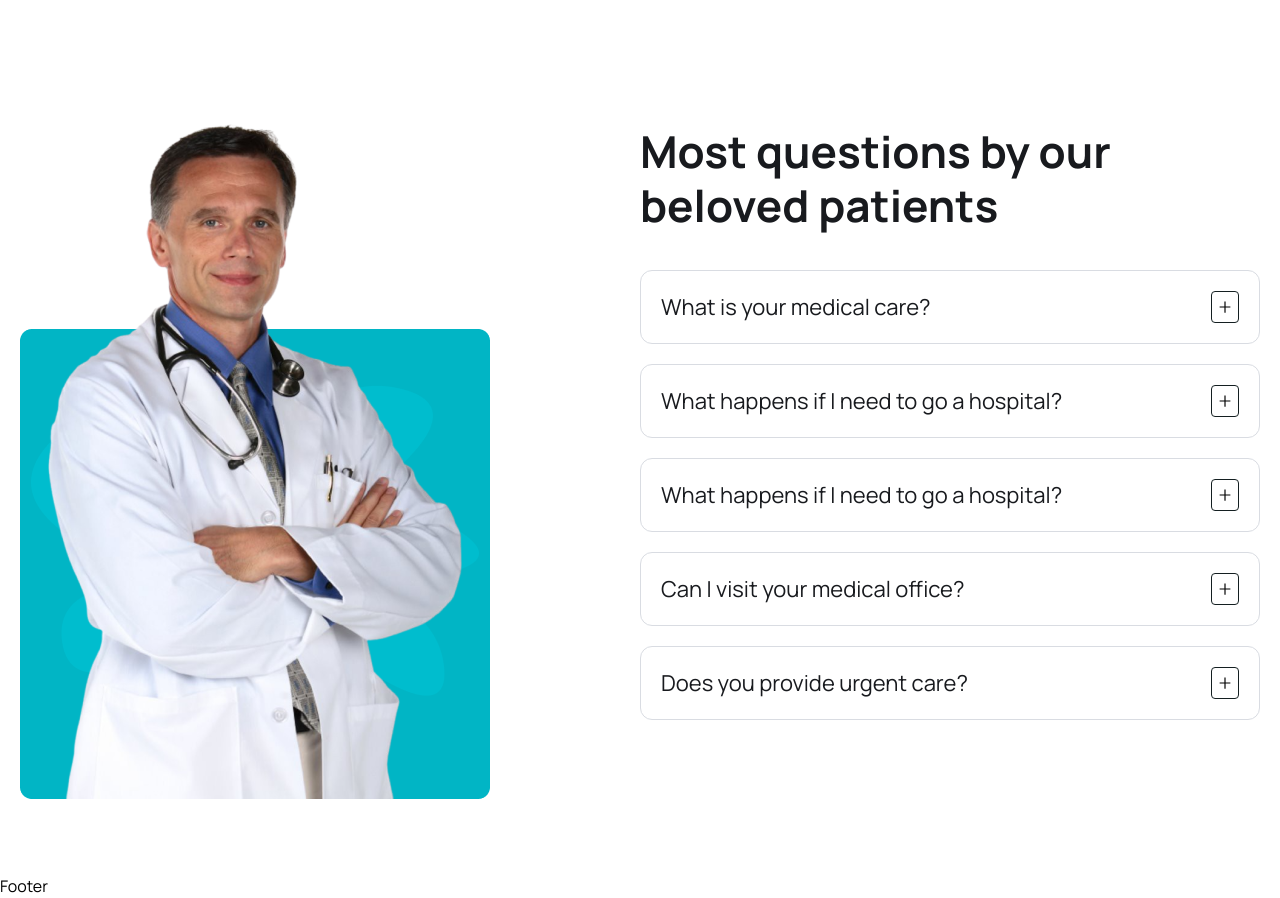
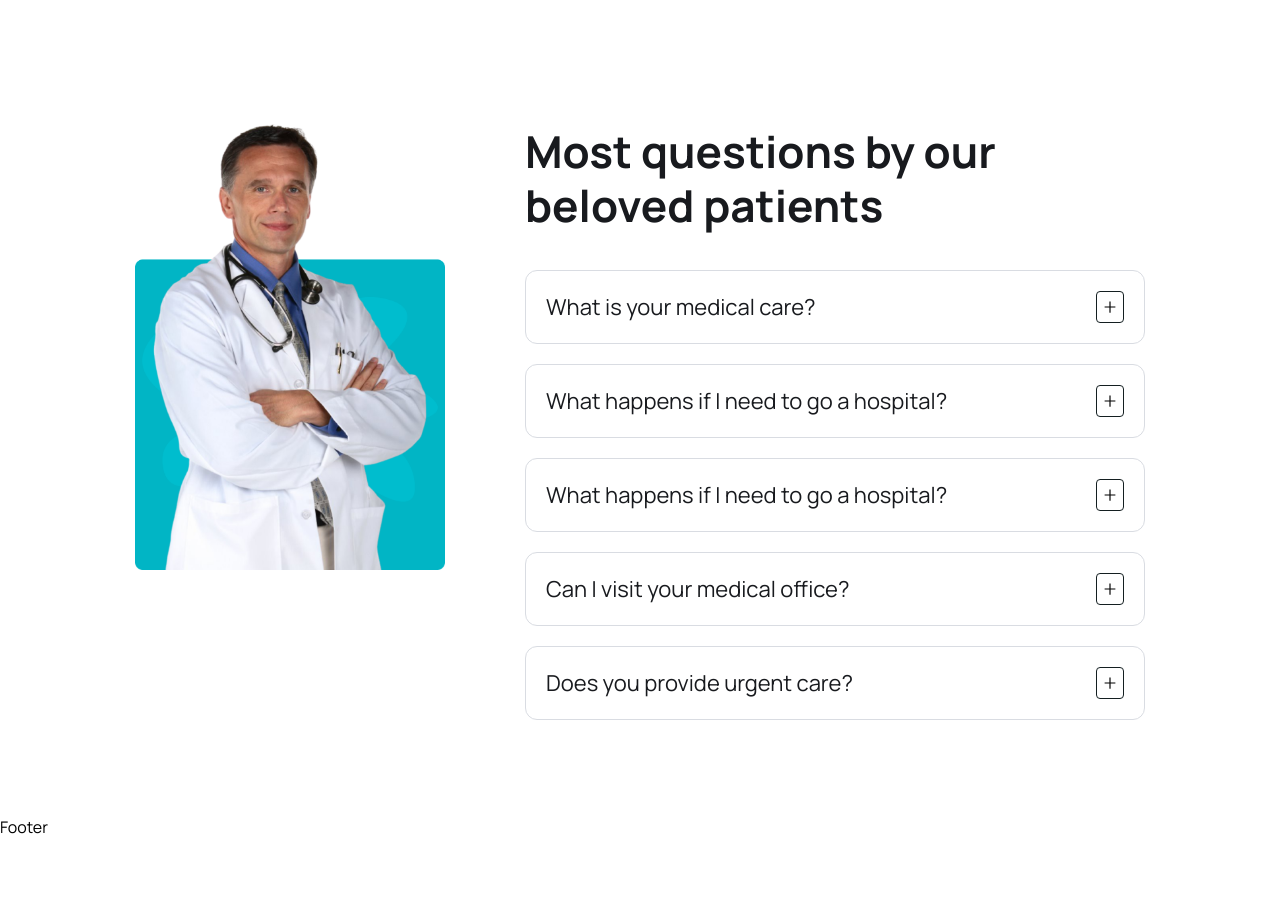
Before and after one commit to sparshgupta121/Techack-4.0, a React (Vite) app in the folder frontend/: page / in a window 1280 px wide. Shown: the part 3680-4578 px from the top of the page. After the commit the page ends 4519 px from the top, so only its background shows below. Built offline with nearby package versions, Linux system fonts and the light colour scheme.

Commit message:
image fix faq

```diff
--- a/frontend/src/pages/Home.jsx
+++ b/frontend/src/pages/Home.jsx
@@ -242,8 +242,8 @@ const Home = () => {
       {/* =============== faq section ================*/}
       <section>
         <div className="container">
-          <div className="flex justify-between gap-[50px] lg:gap-0">
-            <div className="w-1/2 hidden md:block">
+          <div className="flex justify-center gap-[50px] lg:gap-20">
+            <div className="w-1/4 hidden md:block">
               <img src={faqImg} alt="" />
             </div>
 
```
